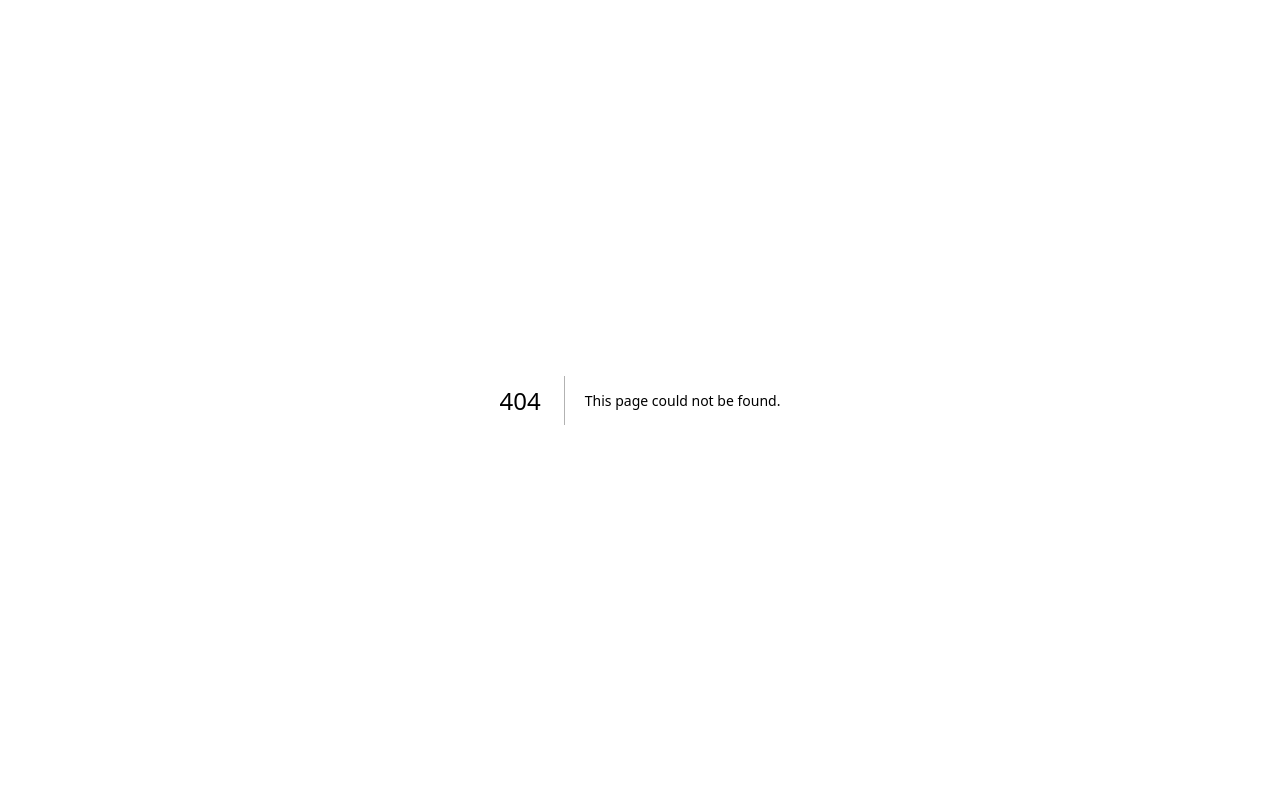
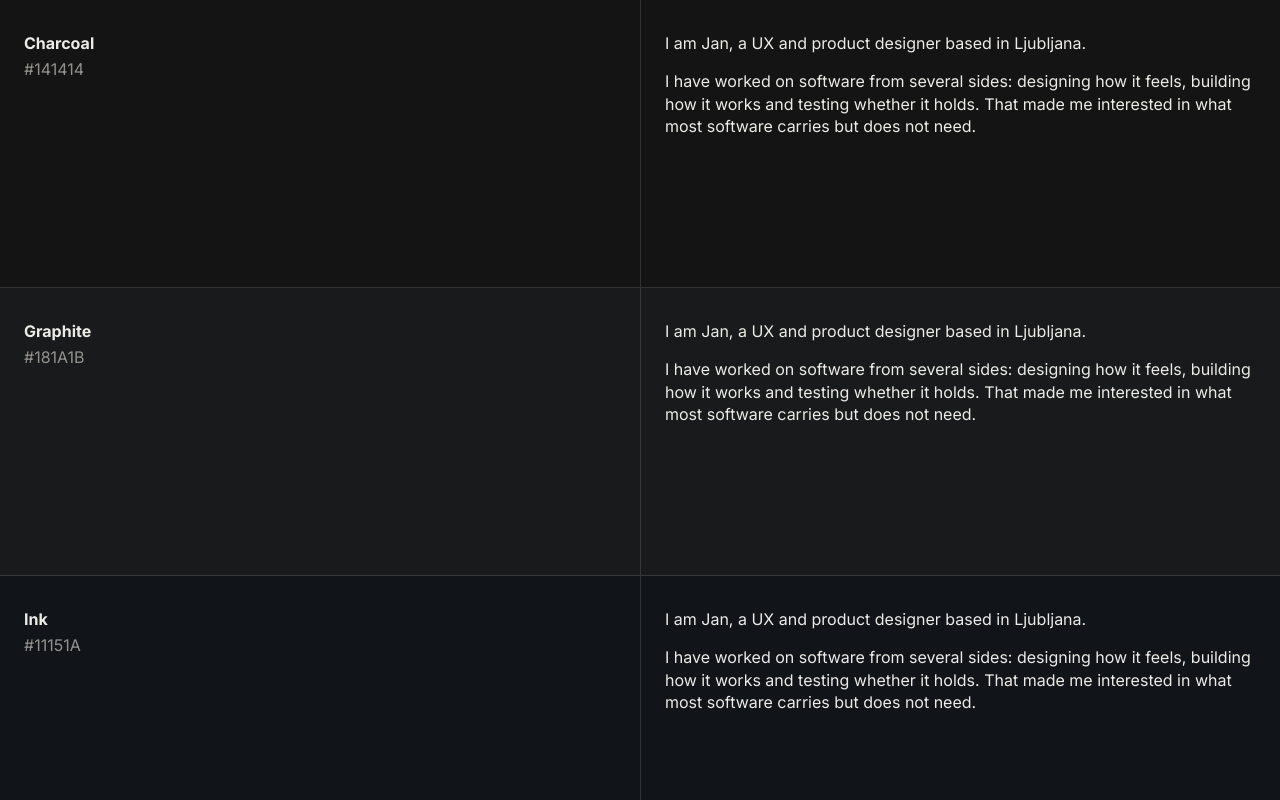
Before and after one commit to JanKosutnik/Kosutnik, a Next.js app: page /palette in a window 1280 px wide. Before the commit this address had no page. Shown: the top 800 px of the page. Built offline with nearby package versions, Linux system fonts and the light colour scheme.

Commit message:
Add local background comparison

```diff
--- /dev/null
+++ b/app/palette/page.tsx
@@ -0,0 +1,36 @@
+import type { CSSProperties } from 'react'
+import styles from './palette.module.css'
+
+const options = [
+  { name: 'Charcoal', color: '#141414' },
+  { name: 'Graphite', color: '#181A1B' },
+  { name: 'Ink', color: '#11151A' },
+  { name: 'Green-black', color: '#111713' },
+  { name: 'Warm black', color: '#181614' },
+]
+
+export default function PalettePage() {
+  return (
+    <main className={styles.page}>
+      {options.map(({ name, color }) => (
+        <section
+          className={styles.option}
+          key={color}
+          style={{ '--sample-background': color } as CSSProperties}
+        >
+          <header>
+            <strong>{name}</strong>
+            <span>{color}</span>
+          </header>
+          <div className={styles.sample}>
+            <p>I am Jan, a UX and product designer based in Ljubljana.</p>
+            <p>
+              I have worked on software from several sides: designing how it feels, building how it works and
+              testing whether it holds. That made me interested in what most software carries but does not need.
+            </p>
+          </div>
+        </section>
+      ))}
+    </main>
+  )
+}
--- /dev/null
+++ b/app/palette/palette.module.css
@@ -0,0 +1,42 @@
+.page {
+  min-height: 100vh;
+  background: #000;
+  color: #ecebe7;
+  font-family: var(--font-sans), system-ui, sans-serif;
+  font-size: 1rem;
+  line-height: 1.4;
+}
+
+.option {
+  display: grid;
+  grid-template-columns: repeat(2, minmax(0, 1fr));
+  min-height: 18rem;
+  background: var(--sample-background);
+  border-bottom: 1px solid rgba(236, 235, 231, .14);
+}
+
+.option header,
+.sample { padding: 2rem 1.5rem; }
+
+.option header {
+  display: flex;
+  flex-direction: column;
+  align-items: flex-start;
+  gap: .25rem;
+}
+
+.option header span { color: #92918d; }
+
+.sample {
+  display: grid;
+  align-content: start;
+  gap: 1rem;
+  border-left: 1px solid rgba(236, 235, 231, .14);
+}
+
+.sample p { max-width: 40rem; margin: 0; }
+
+@media (max-width: 680px) {
+  .option { grid-template-columns: 1fr; }
+  .sample { border-top: 1px solid rgba(236, 235, 231, .14); border-left: 0; }
+}
```
